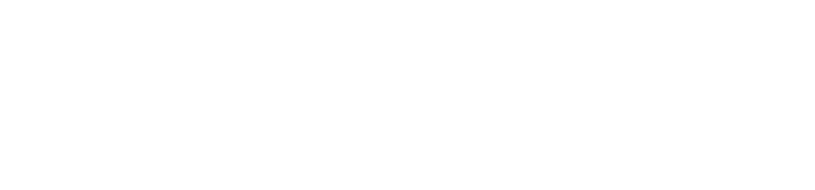
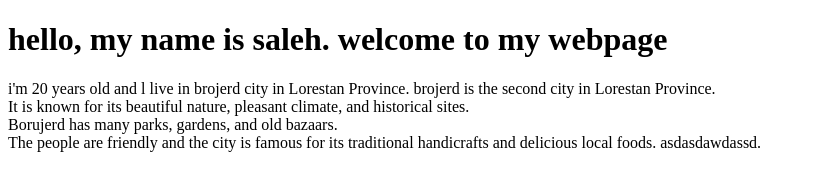
Before and after one commit to mohasalehakb/web-project, a plain HTML site: page f1/index.html in a window 1280 px wide. Shown: the whole page, without its empty margins (0-815 px from the left). Drawn offline with Linux system fonts and the light colour scheme.

Commit message:
add content to index.html to enhance webpage description

```diff
--- a/f1/index.html
+++ b/f1/index.html
@@ -5,5 +5,16 @@
     <meta name="viewport" content="width=device-width, initial-scale=1.0" />
     <title>my first webpage</title>
   </head>
-  <body></body>
+  <body>
+    <h1>hello, my name is saleh. welcome to my webpage</h1>
+    <p>
+      i'm 20 years old and l live in brojerd city in Lorestan Province. brojerd
+      is the second city in Lorestan Province.<br />
+      It is known for its beautiful nature, pleasant climate, and historical
+      sites.<br />
+      Borujerd has many parks, gardens, and old bazaars.<br />
+      The people are friendly and the city is famous for its traditional
+      handicrafts and delicious local foods. asdasdawdassd. <br />
+    </p>
+  </body>
 </html>
```
